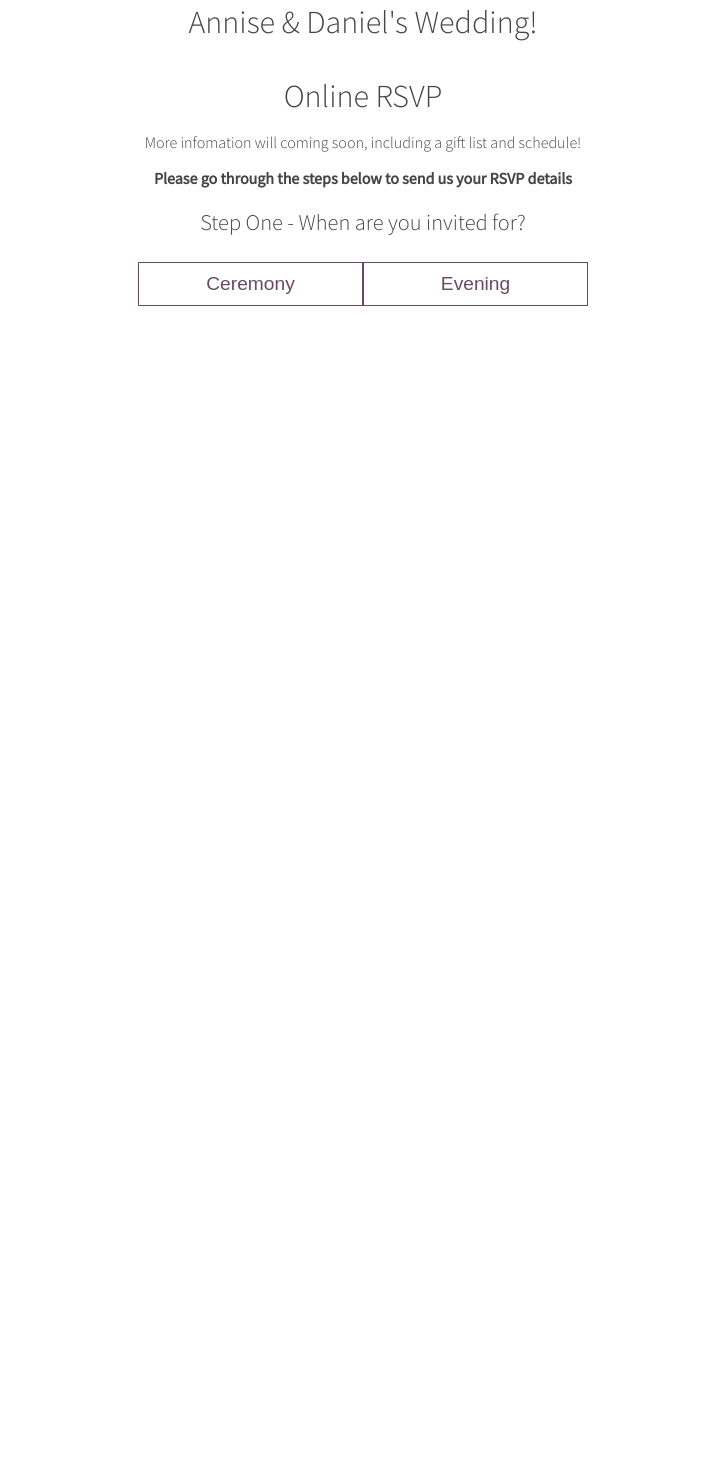
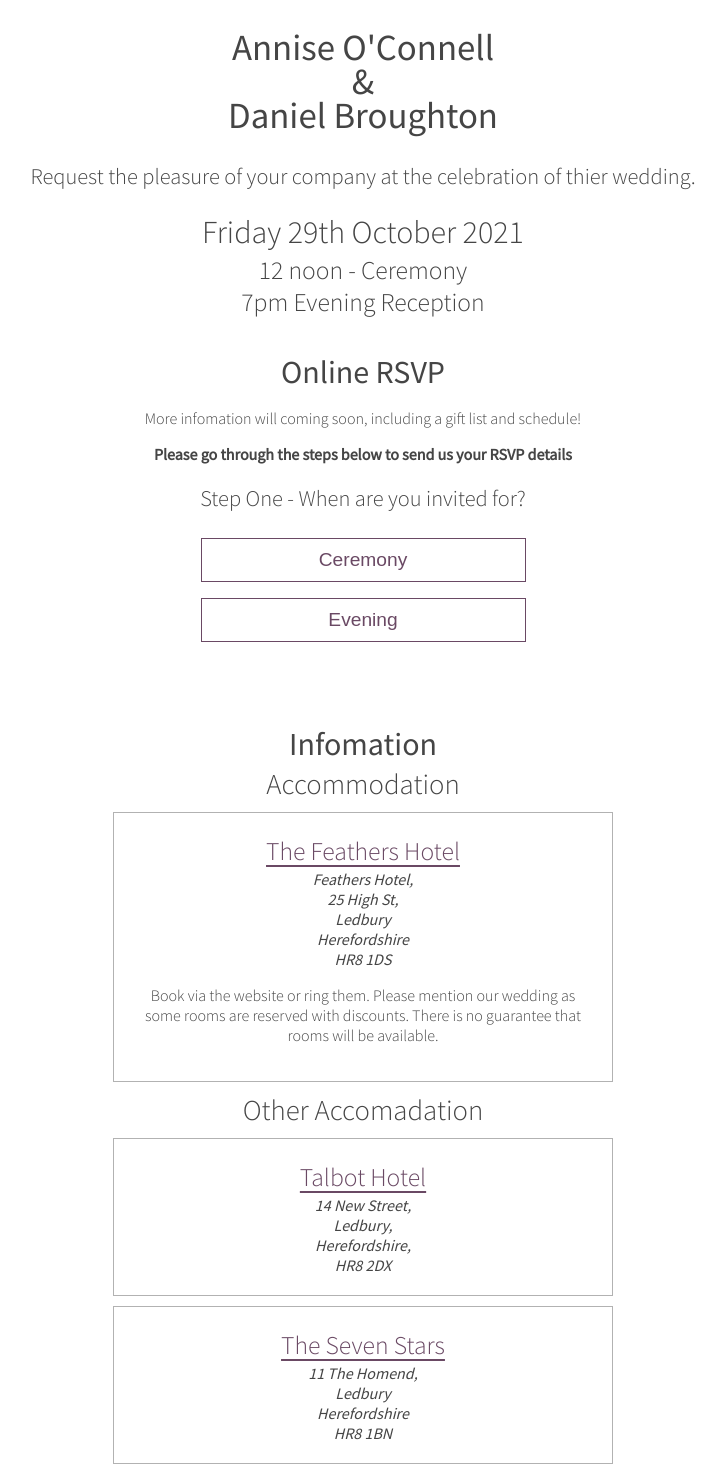
Before and after one commit to DannnB/weddingorama, a Vue app: page / in a window 1280 px wide. Shown: the top 1470 px of the page, without its empty margins (277-1003 px from the left). Before the commit the page ends 800 px from the top, so only its background shows below. Built offline with nearby package versions, Linux system fonts and the light colour scheme.

Commit message:
infomation section, header and update rsvp form

```diff
--- a/src/App.vue
+++ b/src/App.vue
@@ -18,18 +18,21 @@ $purple: #6A4964;
   font-size: 16px
 }
 
-h1 {
-  font-size: 2rem;
-}
-h2 {
-  font-size: 2rem;
-}
-h3 {
-  font-size: 2rem;
-}
+
 h1, h2, h3, h4, p {
   font-family: 'Source Sans Pro', sans-serif;
   font-weight: 300;
+}
+
+h1 {
+  font-size: 2rem;
+  font-weight: 400;
+}
+h2 {
+  font-size: 1.8rem;
+}
+h3 {
+  font-size: 1.6rem;
 }
 
 h1, h2, h3, h4 {
@@ -60,7 +63,7 @@ h1, h2, h3, h4 {
 
 button {
   &.btn {
-    width: 45%;
+    width: 65%;
     border-radius: 0;
     border: 1px solid $purple;
     height: 44px;
@@ -83,5 +86,9 @@ button {
   }
   &.btn-seconday {
   }
+  &.disabled {
+    cursor: not-allowed;
+    opacity: .4;
+  }
 }
 </style>
--- a/src/components/Header.vue
+++ b/src/components/Header.vue
@@ -1,12 +1,11 @@
 <template>
   <header class="header">
-    <div class="banner" style="background-image: url(img/header.jpg)"></div>
-    <div class="text-box">
-      <h3>29th October 2021</h3>
-      <p>Countdown here...</p>
-      <h1>Daniel &amp; Annise</h1>
-      <hr>
-      <h2>The Wedding</h2>
+    <!-- <div class="banner" style="background-image: url(img/header.jpg)"></div> -->
+    <h1 class="title">Annise O'Connell <br> &amp; <br> Daniel Broughton</h1>
+    <p class="large">Request the pleasure of your company at the celebration of thier wedding.</p>
+    <div class="intro-text">
+      <h2>Friday 29th October 2021</h2>
+      <h3>12 noon - Ceremony <br> 7pm Evening Reception</h3>
     </div>
   </header>
 </template>
@@ -18,11 +17,24 @@ export default {
 </script>
 
 <style lang="scss" scoped>
+.title {
+  line-height: 34px;
+  margin: 30px 0;
+  font-size: 2.3rem;
+}
+.large {
+  font-size: 1.4rem;
+}
 .header {
-  position: relative;
-  height: 250px;
+  // position: relative;
+  // height: 250px;
+  .intro-text {
+    h2 {
+      font-size: 2rem;
+    }
+  }
   .banner {
-    height: 250px;
+    // height: 250px;
     background-size: cover;
     background-position: center;
     background-repeat: no-repeat;
--- a/src/components/Location.vue
+++ b/src/components/Location.vue
@@ -1,19 +1,33 @@
 <template>
-    <section class="location">
-        <h2>Accomadation</h2>
+    <section class="location container">
+        <h1>Infomation</h1>
+        <h2>Accommodation</h2>
+        <article>
+            <h3><a href="https://www.feathersledbury.co.uk/" target="_blank">The Feathers Hotel</a></h3>
             <address>
-            The Feathers Hotel
+                Feathers Hotel, <br>25 High St, <br>Ledbury <br>Herefordshire <br>HR8 1DS
             </address>
-        <p>Book via the website or ring them. Please mention our wedding as some rooms are reserved. There is no garantee
-        <h3>Other Accomadation</h3>
+            <p>Book via the website or ring them. Please mention our wedding as some rooms are reserved with discounts. There is no guarantee that rooms will be available.</p>
+        </article>
+        <h2>Other Accomadation</h2>
+        <article>
+            <h3><a href="https://www.talbotledbury.co.uk/" target="_blank">Talbot Hotel</a></h3>
             <address>
-            Hotel One
-            Somewhere
+                14 New Street, <br>Ledbury, <br>Herefordshire, <br>HR8 2DX
             </address>
+        </article>
+        <article>
+            <h3><a href="https://sevenstarsledbury.co.uk/" target="_blank">The Seven Stars</a></h3>
             <address>
-            Hotel Two
-            Somewhere
+                11 The Homend, <br>Ledbury <br>Herefordshire <br>HR8 1BN
             </address>
+        </article>
+        <p>For other options please see <a href="https://www.booking.com/searchresults.en-gb.html?label=gen173nr-1DCAEoggI46AdIM1gEaFCIAQGYAQm4ARnIAQ_YAQPoAQGIAgGoAgO4Ao23ioYGwAIB0gIkOTkxNmI5YmYtNWVlNi00MWUxLWJkYmEtYjI1YWRmODg3NjUw2AIE4AIB&sid=e8c1cdd9acf9cdd2815cd28673ca8aef&sb=1&sb_lp=1&src=index&src_elem=sb&error_url=https%3A%2F%2Fwww.booking.com%2Findex.en-gb.html%3Flabel%3Dgen173nr-1DCAEoggI46AdIM1gEaFCIAQGYAQm4ARnIAQ_YAQPoAQGIAgGoAgO4Ao23ioYGwAIB0gIkOTkxNmI5YmYtNWVlNi00MWUxLWJkYmEtYjI1YWRmODg3NjUw2AIE4AIB%3Bsid%3De8c1cdd9acf9cdd2815cd28673ca8aef%3Bsb_price_type%3Dtotal%3Bsig%3Dv1ilyh3eXQ%3B&ss=Ledbury%2C+Herefordshire%2C+United+Kingdom&is_ski_area=&checkin_year=2021&checkin_month=10&checkin_monthday=29&checkout_year=2021&checkout_month=10&checkout_monthday=30&group_adults=2&group_children=0&no_rooms=1&b_h4u_keep_filters=&from_sf=1&ss_raw=Ledbury&ac_position=0&ac_langcode=en&ac_click_type=b&dest_id=-2600922&dest_type=city&place_id_lat=52.03575&place_id_lon=-2.42878&search_pageview_id=2b4ca2c62210003e&search_selected=true&search_pageview_id=2b4ca2c62210003e&ac_suggestion_list_length=5&ac_suggestion_theme_list_length=0"
+        target="_blank">booking.com</a> or <a href="https://www.airbnb.co.uk/s/Ledbury/homes?tab_id=home_tab&refinement_paths%5B%5D=%2Fhomes&flexible_trip_dates%5B%5D=july&flexible_trip_dates%5B%5D=june&flexible_trip_lengths%5B%5D=weekend_trip&date_picker_type=calendar&query=Ledbury&place_id=ChIJp66QCxhOcEgRAencChBm2Kw&checkin=2021-10-29&checkout=2021-10-30&adults=2&infants=0&disable_auto_translation=false&source=structured_search_input_header&search_type=autocomplete_click"
+        target="_blank">airbnb.co.uk</a></p>
+
+        <h2>Dresscode</h2>
+        <p>Burgundy, Burnt Orange, Autumn Colours</p>
     </section>
 </template>
 
@@ -24,5 +38,14 @@ export default {
 </script>
 
 <style lang="scss" scoped>
-
+a {
+    color: #6A4964;
+    text-align: none;
+    text-underline-offset: 5px;
+}
+article {
+    margin: 10px 0;
+    bordeR: 1px solid rgba(0,0,0,.3);
+    padding: 20px
+}
 </style>
--- a/src/components/RSVP.vue
+++ b/src/components/RSVP.vue
@@ -1,6 +1,6 @@
 <template>
     <section class="rsvp container">
-        <h2>Online RSVP</h2>
+        <h1>Online RSVP</h1>
         <p>More infomation will coming soon, including a gift list and schedule!</p>
         <p v-if="!rsvp_finished"><strong>Please go through the steps below to send us your RSVP details</strong></p>
         <form class="form-steps" v-if="!rsvp_finished">
@@ -235,11 +235,13 @@
                 </div>
 
                 <div class="submit">
-                    <p>If you want a copy of your RSVP please enter your email below.</p>
+                    <p>Please enter your email below. This is for a copy of the RSVP. It will not be used for anything else.</p>
                     <label>
-                        <input v-model="rsvp.contact_email" type="email" placeholder="email..."/>
+                        <input v-model="rsvp.contact_email" type="email" placeholder="email..." required/>
                     </label>
-                    <button class="btn btn-primary" @click.prevent="send">Send your RSVP</button>
+                    <p v-if="!rsvp.contact_email">You must enter your email to send your RSVP response.</p>
+                    <button v-if="rsvp.contact_email" class="btn btn-primary" @click.prevent="send">Send your RSVP</button>
+                    <button v-if="!rsvp.contact_email" class="btn btn-primary disabled" @click.prevent>Send your RSVP</button>
                 </div>
             </div>
         </form>
@@ -369,11 +371,6 @@ export default {
 </script>
 
 <style lang="scss" scoped>
-    .container {
-        max-width: 500px;
-        width: 100%;
-        margin: 0 auto;
-    }
     .person {
         margin: 10px 0;
         padding: 20px;
--- a/src/views/Home.vue
+++ b/src/views/Home.vue
@@ -1,11 +1,9 @@
 <template>
   <div class="home">
-    <h1>Annise & Daniel's Wedding!</h1>
-    <!-- <h2>Please come back on or after this date to fill in the RSPV form.</h2> -->
-    <!-- <Header /> -->
+    <Header />
     <!-- <SMS /> -->
     <RSVP />
-    <!-- <Location /> -->
+    <Location />
     <!-- <Schedule /> -->
     <!-- <Gifts /> -->
     <!-- <Party /> -->
@@ -43,6 +41,7 @@ export default {
 body {
   font-size: 16px;
   margin: 0;
+  padding: 0 10px;
 }
 section {
   padding: 30px 10px;
@@ -51,4 +50,9 @@ ul {
   list-style: none;
   padding: 0
 }
+.container {
+  max-width: 500px;
+  // width: 100%;
+  margin: 0 auto;
+}
 </style>
```
Lines whose indentation alone changed are shown as unchanged.
